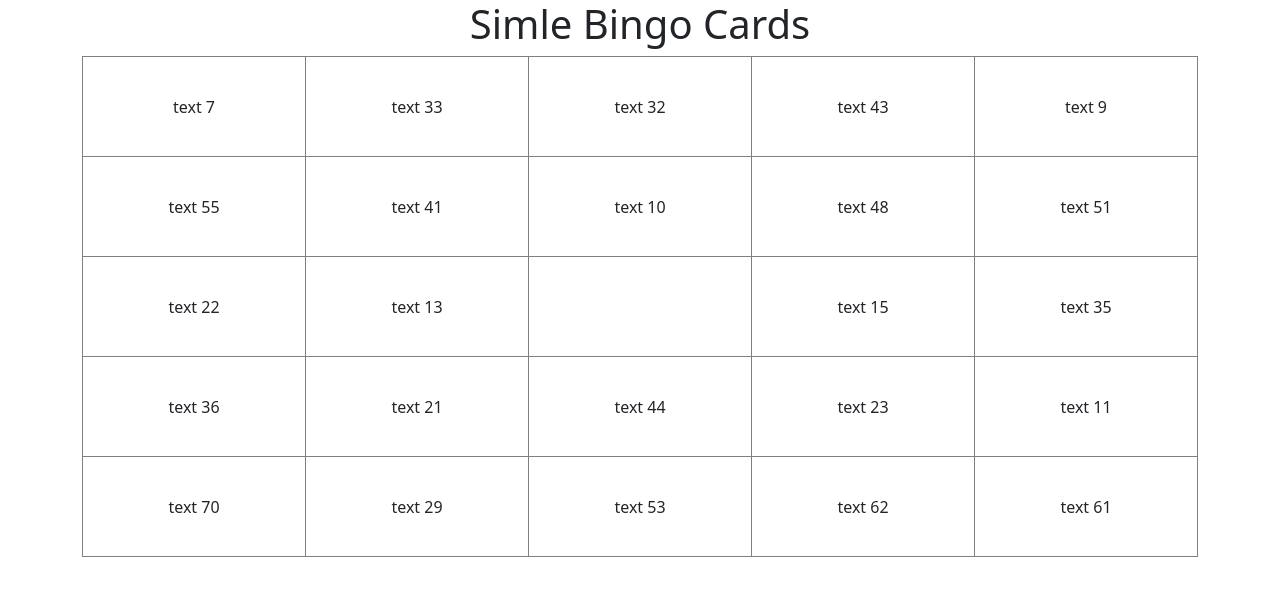
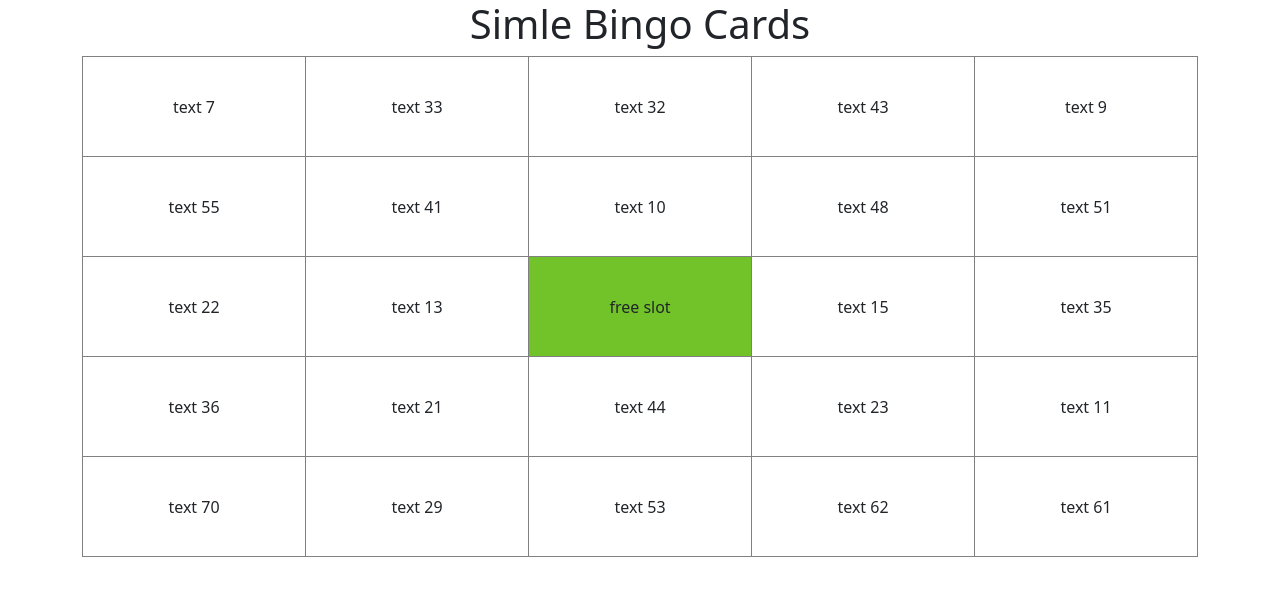
Before and after one commit to sohailhaider/bingo-sensoryminds-challenge, a React (Create React App) app: page / in a window 1280 px wide. Shown: the top 596 px of the page. Built offline with nearby package versions, Linux system fonts and the light colour scheme.

Commit message:
before animations

```diff
--- a/src/components/BingoCard/BingoCard.jsx
+++ /dev/null
@@ -1,37 +0,0 @@
-import React from "react";
-// import { Col, Row } from "react-bootstrap";
-import PropTypes from "prop-types";
-import styled from "styled-components";
-
-const BingoCardCol = styled.td`
-  height: 100px;
-  border: 1px solid grey;
-  cursor: pointer;
-  :hover {
-    background-color: grey;
-  }
-`;
-
-const BingoCard = ({ text, handleOnClick, icon, isMarked }) => {
-  React.useEffect(() => {
-    console.log("Me amrked");
-  }, [isMarked]);
-  return (
-    <BingoCardCol className="align-middle" onClick={handleOnClick}>
-      {text}
-    </BingoCardCol>
-  );
-};
-
-BingoCard.propTypes = {
-  text: PropTypes.string.isRequired,
-  icon: PropTypes.string,
-  handleOnClick: PropTypes.func.isRequired,
-  isMarked: PropTypes.bool,
-};
-
-BingoCard.defaultProps = {
-  text: "somedefaultValue",
-};
-
-export default BingoCard;
--- a/src/components/BingoCard/index.js
+++ /dev/null
@@ -1,3 +0,0 @@
-import BingoCard from "./BingoCard.jsx";
-
-export default BingoCard;
--- /dev/null
+++ b/src/components/BingoCardItem/BingoCardItem.jsx
@@ -0,0 +1,45 @@
+import React from "react";
+// import { Col, Row } from "react-bootstrap";
+import PropTypes from "prop-types";
+import styled from "styled-components";
+
+const BingoCardCol = styled.td`
+  height: 100px;
+  width: 20%;
+  border: 1px solid grey;
+  cursor: pointer;
+  transition: ${(props) => (props.isMarked ? "color 0.3s linear" : "")};
+  transition: ${(props) => (props.isMarked ? "background 0.3s linear" : "")};
+  :hover {
+    background-color: grey;
+  }
+  background-color: ${(props) =>
+    props.isMarked ? "#72c32a !important" : "inherit"};
+`;
+
+const BingoCardItem = ({ text, handleOnClick, icon, isMarked, isDisabled }) => {
+  return (
+    <>
+      <BingoCardCol
+        className="align-middle"
+        onClick={isDisabled ? () => {} : handleOnClick}
+        isMarked={isMarked}
+      >
+        {text}
+      </BingoCardCol>
+    </>
+  );
+};
+
+BingoCardItem.propTypes = {
+  text: PropTypes.string.isRequired,
+  icon: PropTypes.string,
+  handleOnClick: PropTypes.func.isRequired,
+  isMarked: PropTypes.bool,
+};
+
+BingoCardItem.defaultProps = {
+  text: "somedefaultValue",
+};
+
+export default BingoCardItem;
--- /dev/null
+++ b/src/components/BingoCardItem/index.js
@@ -0,0 +1,3 @@
+import BingoCardItem from "./BingoCardItem.jsx";
+
+export default BingoCardItem;
--- a/src/pages/BingoCardBoard/index.js
+++ /dev/null
@@ -1,3 +0,0 @@
-import BingoCardBoard from "./BingoCardBoard.jsx";
-
-export default BingoCardBoard;
--- a/src/pages/BingoCardBoard/BingoCardBoard.jsx
+++ b/src/pages/BingoGameBoard/BingoGameBoard.jsx
@@ -1,12 +1,13 @@
 import { Col, Table } from "react-bootstrap";
 import React from "react";
 import { completeDataSet } from "../../utilities/data";
-import { generateGameCardBoard } from "../../utilities/generator";
-import BingoCard from "../../components/BingoCard";
+// import { generateGameCardBoard } from "../../utilities/generator";
+import BingoCardItem from "../../components/BingoCardItem";
+import BingoGameController from "../../utilities/BingoGameController";
 
-const BingoCardBoard = () => {
+const BingoGameBoard = () => {
   const [cardsData, setCardsData] = React.useState(
-    generateGameCardBoard(completeDataSet)
+    BingoGameController.generateGameCardBoard(completeDataSet)
   );
 
   //single responsibility says it it should have only 1 purpose.
@@ -18,7 +19,7 @@ const BingoCardBoard = () => {
   // this will mark and do everything related to this click event.
   const handleOnClick = (i, j) => {
     toggleMarked(i, j);
-    // console.log(cardsData[i][j]);
+    console.log(BingoGameController.checkWinConditions(cardsData));
   };
 
   return (
@@ -30,8 +31,8 @@ const BingoCardBoard = () => {
               return (
                 <tr align="center" key={`row-${indexI}`}>
                   {row.map((col, indexJ) => (
-                    <BingoCard
-                      key={`colF-${indexJ}`}
+                    <BingoCardItem
+                      key={`col-${indexJ}`}
                       {...col}
                       handleOnClick={() => handleOnClick(indexI, indexJ)}
                     />
@@ -45,4 +46,4 @@ const BingoCardBoard = () => {
   );
 };
 
-export default BingoCardBoard;
+export default BingoGameBoard;
--- /dev/null
+++ b/src/pages/BingoGameBoard/index.js
@@ -0,0 +1,3 @@
+import BingoGameBoard from "./BingoGameBoard.jsx";
+
+export default BingoGameBoard;
--- a/src/pages/BingoHomePage/BingoHomePage.jsx
+++ b/src/pages/BingoHomePage/BingoHomePage.jsx
@@ -1,6 +1,6 @@
 import { Row, Col } from "react-bootstrap";
 import React from "react";
-import BingoCardBoard from "../BingoCardBoard";
+import BingoGameBoard from "../BingoGameBoard";
 
 const BingoHomePage = () => {
   return (
@@ -11,7 +11,7 @@ const BingoHomePage = () => {
         </Col>
       </Row>
       <Row>
-        <BingoCardBoard />
+        <BingoGameBoard />
       </Row>
     </>
   );
--- /dev/null
+++ b/src/utilities/BingoGameController.js
@@ -0,0 +1,10 @@
+import { generateGameCardBoard } from "./bingo-actions/generator";
+import { checkWinConditions } from "./bingo-actions/winner";
+
+class BingoGameController {}
+
+// BingoGameController.__proto__.generateGameCardBoard = generateGameCardBoard;
+BingoGameController.generateGameCardBoard = generateGameCardBoard;
+BingoGameController.checkWinConditions = checkWinConditions;
+
+export default BingoGameController;
--- a/src/utilities/generator.js
+++ b/src/utilities/bingo-actions/generator.js
@@ -18,7 +18,12 @@ export const generateGameCardBoard = (data, cardDimension = 5) => {
         i === Math.floor(cardDimension / 2) &&
         j === Math.floor(cardDimension / 2)
       ) {
-        bingoCard[i][j] = { text: "", icon: "", isMarked: false };
+        bingoCard[i][j] = {
+          text: "free slot",
+          icon: "",
+          isMarked: true,
+          isDisabled: true,
+        };
       } else {
         let picked = getRandomNumber(0, _data.length);
         bingoCard[i][j] = _data[picked];
--- /dev/null
+++ b/src/utilities/bingo-actions/winner.js
@@ -0,0 +1,36 @@
+export const checkWinConditions = (data, cardDimension = 5) => {
+  let isWon = false;
+
+  let commulativeDiagonal1Marked = true;
+  let commulativeDiagonal2Marked = true;
+  for (let i = 0; i < cardDimension; i++) {
+    let commulativeHorizentalMarked = true;
+    let commulativeVerticalMarked = true;
+    for (let j = 0; j < cardDimension; j++) {
+      //checking horizentalMarked
+      commulativeHorizentalMarked =
+        data[i][j].isMarked && commulativeHorizentalMarked;
+      commulativeVerticalMarked =
+        data[j][i].isMarked && commulativeVerticalMarked;
+    }
+    if (commulativeHorizentalMarked) {
+      return true;
+    }
+    if (commulativeVerticalMarked) {
+      return true;
+    }
+    //will check diagonal
+    commulativeDiagonal1Marked =
+    commulativeDiagonal1Marked && data[i][i].isMarked;
+    commulativeDiagonal2Marked =
+      commulativeDiagonal2Marked && data[i][cardDimension-1-i].isMarked;
+  }
+  if (commulativeDiagonal1Marked) {
+    return true;
+  }
+  if (commulativeDiagonal2Marked) {
+    return true;
+  }
+
+  return isWon;
+};
```
